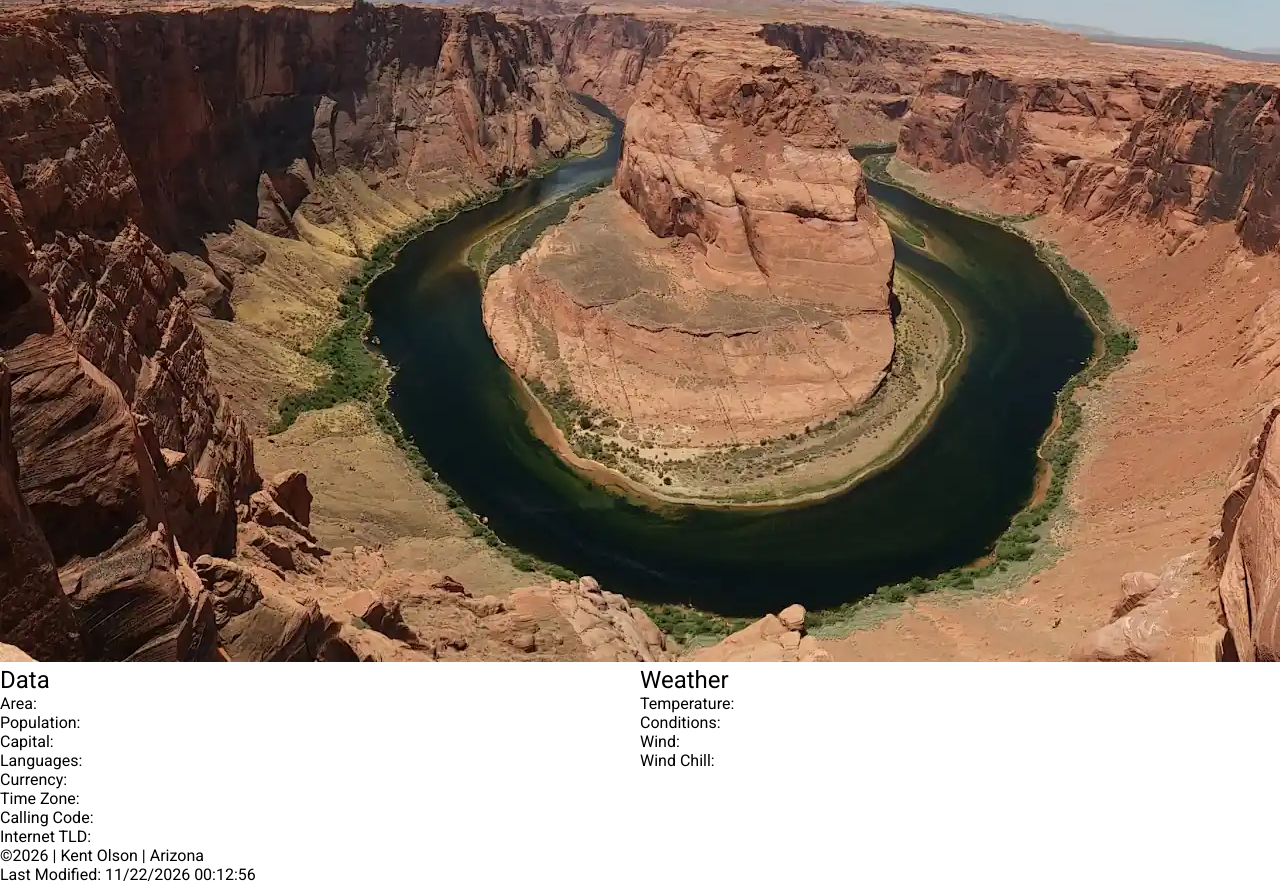
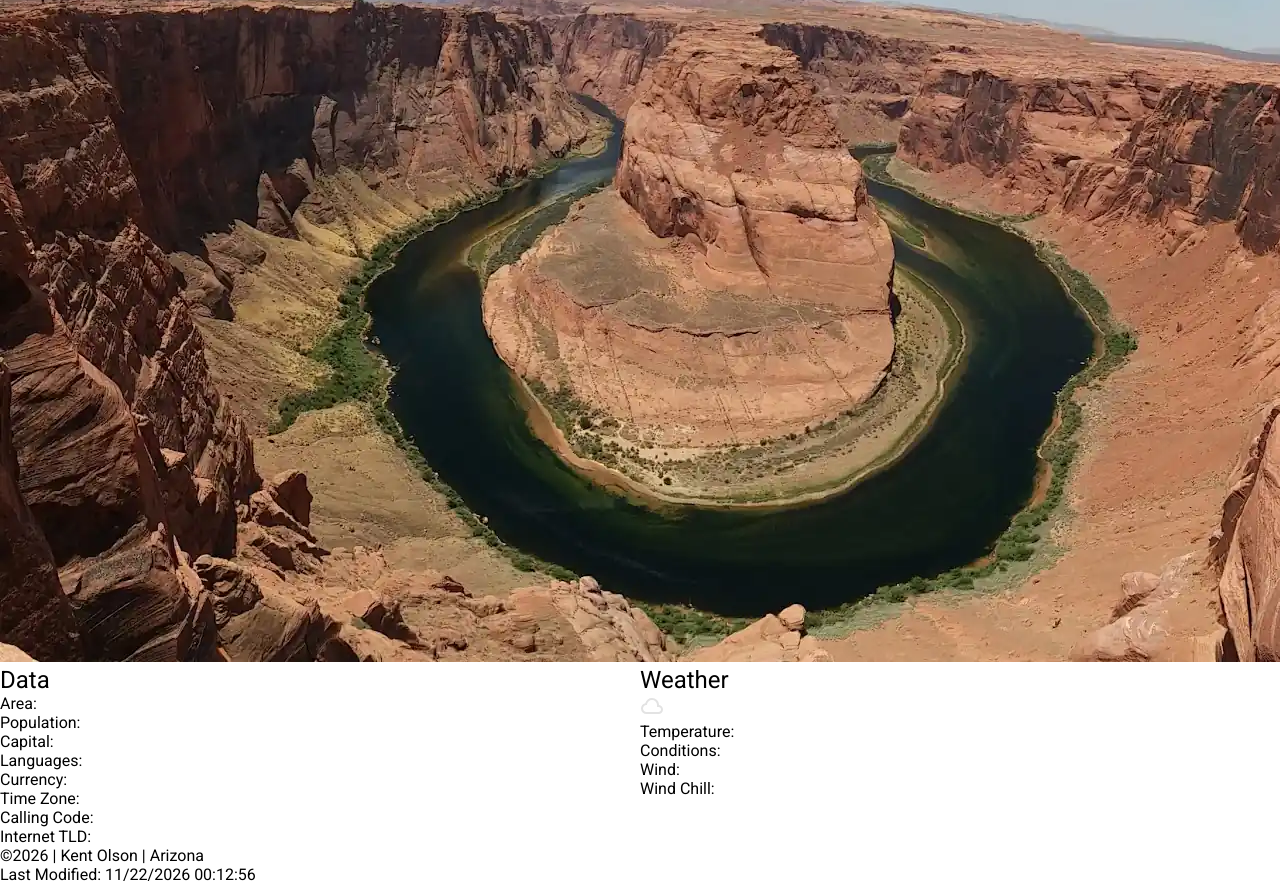
Before and after one commit to j-kent-olson/wdd131, a plain HTML site: page place.html in a window 1280 px wide. Shown: the part 60-944 px from the top of the page. Drawn offline with Linux system fonts and the light colour scheme.

Commit message:
Cloud Icon added

```diff
--- a/place.html
+++ b/place.html
@@ -32,6 +32,7 @@
             </div>
             <div id="weather">
                 <h2>Weather</h2>
+                <img src="images/cloud-weather.svg" alt="Cloud Icon">
                 <p>Temperature:</p> <p></p>
                 <p>Conditions:</p> <p></p>
                 <p>Wind:</p> <p></p>
```
Also changed, not shown: images/cloud-weather.svg (added).
